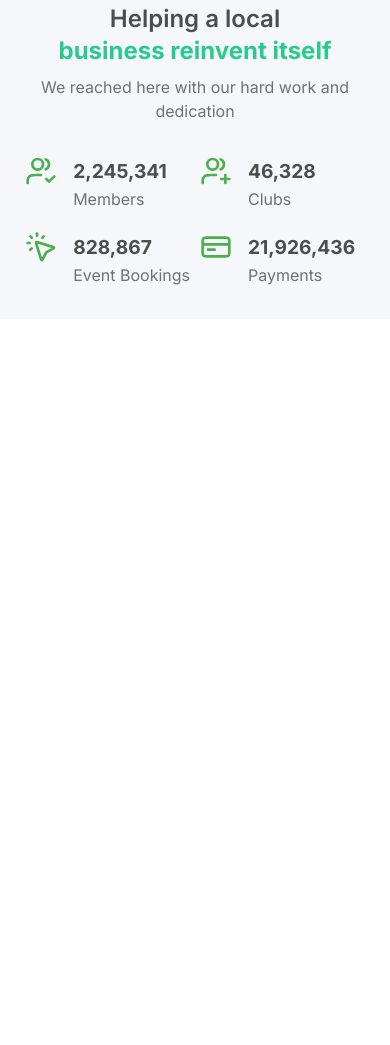
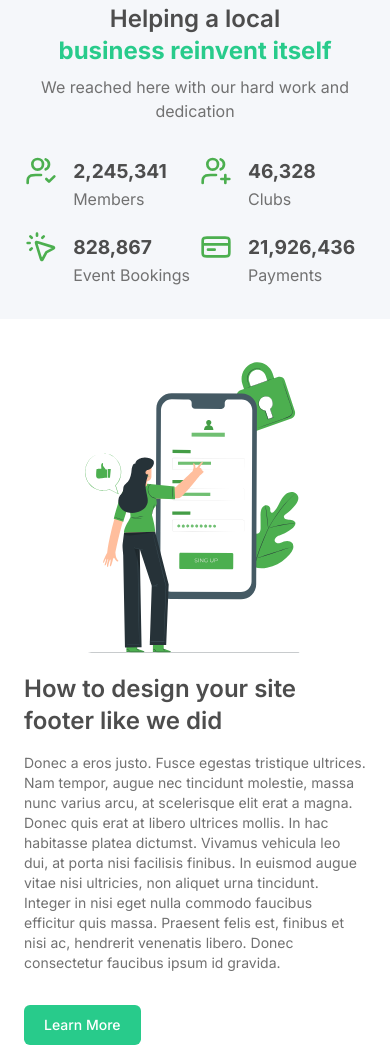
Before and after one commit to Luishenr0700/Nexcente-LangingPage, a plain HTML site: page index.html in a window 390 px wide. Shown: the part 2771-3816 px from the top of the page. Before the commit the page ends 3090 px from the top, so only its background shows below. Drawn offline with Linux system fonts and the light colour scheme.

Commit message:
Seção Calendário - responsivo

```diff
--- /dev/null
+++ b/CSS/body/calender.css
@@ -0,0 +1,33 @@
+.calender {
+  display: grid;
+  grid-template-columns: 5fr 7fr;
+  align-items: center;
+  justify-content: center;
+  justify-items: center;
+  gap: 40px;
+  margin-top: 40px;
+}
+
+.calender-content h2 {
+  max-width: 25ch;
+  margin-bottom: 16px;
+}
+.calender-content p {
+  max-width: 70ch;
+  margin-bottom: 32px;
+}
+@media (max-width: 1000px) {
+  .calender img {
+    width: 350px;
+  }
+}
+@media (max-width: 800px) {
+  .calender img {
+    grid-row: 1;
+    width: 300px;
+  }
+  .calender {
+    grid-template-columns: 1fr;
+    gap: 20px;
+  }
+}
--- a/CSS/style.css
+++ b/CSS/style.css
@@ -16,3 +16,4 @@
 /* Body */
 @import "./body/unlock.css";
 @import "./body/achievements.css";
+@import "./body/calender.css";
--- a/index.html
+++ b/index.html
@@ -128,6 +128,16 @@
         </div>
       </div>
     </section>
+
+    <section class="calender content">
+      <img src="Imagens/decoration/pana.svg" alt="">
+      <div class="calender-content">
+        <h2 class="headline-2 D_grey">How to design your site footer like we did</h2>
+        <p class="body-regular-3 grey">Donec a eros justo. Fusce egestas tristique ultrices. Nam tempor, augue nec tincidunt molestie, massa nunc varius arcu, at scelerisque elit erat a magna. Donec quis erat at libero ultrices mollis. In hac habitasse platea dictumst. Vivamus vehicula leo dui, at porta nisi facilisis finibus. In euismod augue vitae nisi ultricies, non aliquet urna tincidunt. Integer in nisi eget nulla commodo faucibus efficitur quis massa. Praesent felis est, finibus et nisi ac, hendrerit venenatis libero. Donec consectetur faucibus ipsum id gravida.</p>
+        <button class="button">Learn More</button>
+      </div>
+    </section>
+
   </main>
 
 
```
